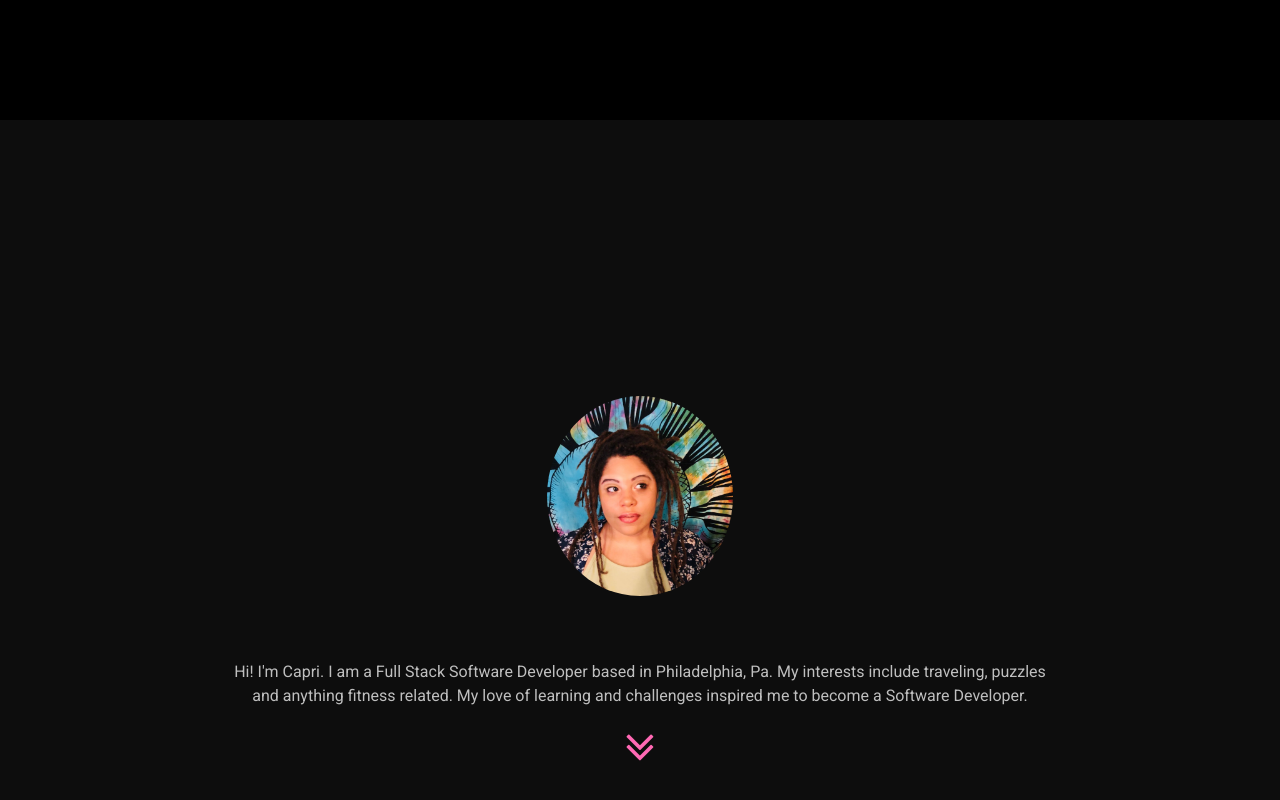
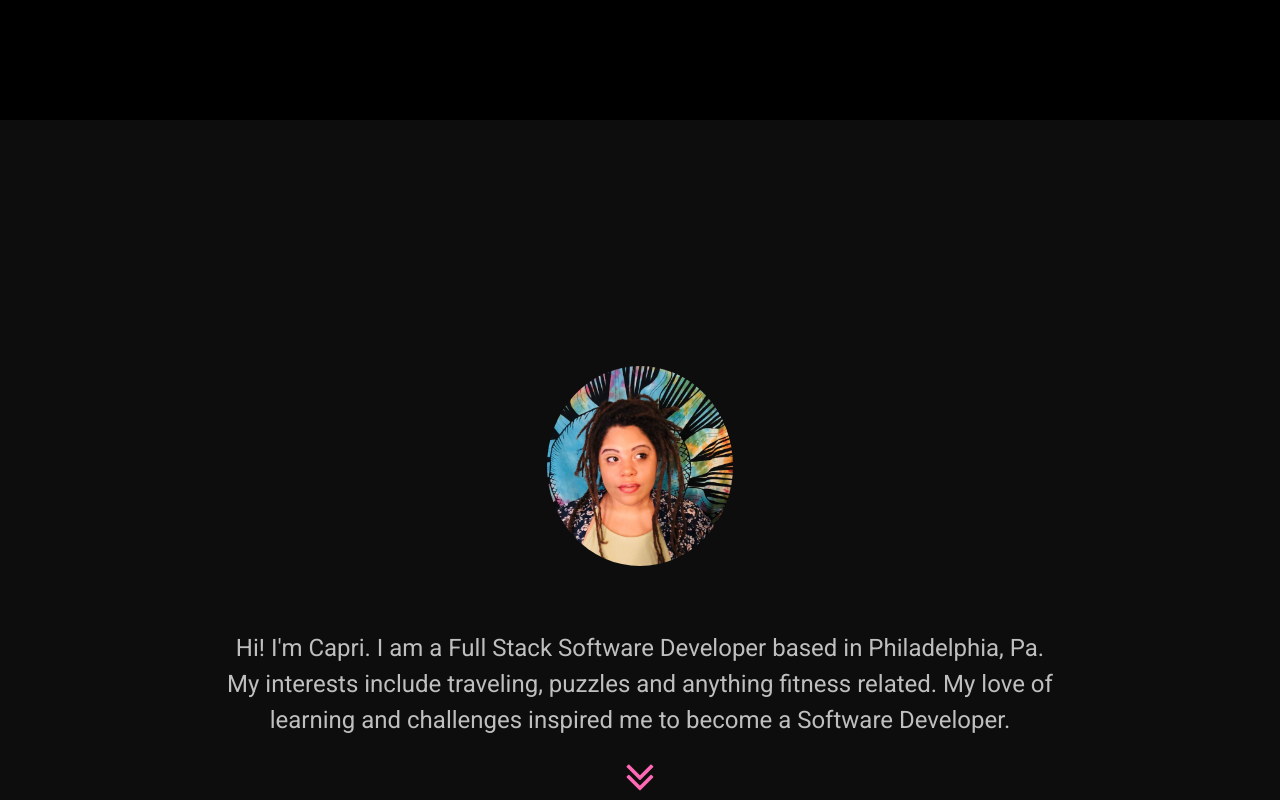
Before and after one commit to Capril1042/Portfolio, a React (Create React App) app in the folder portfolio/: page / in a window 1280 px wide. Shown: the part 680-1480 px from the top of the page. Built offline with nearby package versions, Linux system fonts and the light colour scheme; the HTML template or start-up script is replaced by a standard one; a web font is replaced by a local one.

Commit message:
organizes aboutme files

```diff
--- a/portfolio/src/App.js
+++ b/portfolio/src/App.js
@@ -1,7 +1,7 @@
 import React, { Component } from 'react';
 
 
-import AboutMePage from './Components/PageViews/AboutMePage'
+import AboutMePage from './Components/PageViews/AboutMe/AboutMePage'
 // import BlogPage from './Components/PageViews/BlogPage'
 import ContactPage from './Components/PageViews/ContactPage'
 import LandingPage from './Components/PageViews/LandingPage/LandingPage'
--- /dev/null
+++ b/portfolio/src/Components/PageViews/AboutMe/AboutMePage.js
@@ -0,0 +1,34 @@
+import React, { Component } from "react";
+import "../../main.css";
+import "./aboutme.css";
+
+let styled = {
+  fontSize: "48px",
+  color: "hotpink",
+  width: "100%"
+};
+
+const Pic = require("../../../assets/profilepic.jpg");
+
+class AboutMePage extends Component {
+  render() {
+    return (
+      <section id="about">
+        <div className="about">
+          <img className="myPic" src={Pic} />
+          <p>
+            Hi! I'm Capri. I am a Full Stack Software Developer based in
+            Philadelphia, Pa. My interests include traveling, puzzles and
+            anything fitness related. My love of learning and challenges
+            inspired me to become a Software Developer.{" "}
+          </p>
+          <a href="#projects">
+            <i className="fa fa-angle-double-down downiconB" style={styled} />
+          </a>
+        </div>
+      </section>
+    );
+  }
+}
+
+export default AboutMePage;
--- /dev/null
+++ b/portfolio/src/Components/PageViews/AboutMe/aboutme.css
@@ -0,0 +1,38 @@
+.about {
+  display: flex;
+  flex-direction: column;
+  flex-wrap: nowrap;
+  background-color: #0d0d0d;
+  width: 100vw;
+  height: 100vh;
+  text-align: center;
+  justify-content: center;
+  font-family: "Roboto";
+  color: #bfbfbf;
+  overflow: hidden;
+}
+
+.myPic {
+  display: flex;
+  margin-left: auto;
+  margin-right: auto;
+  width: auto;
+  height: 25%;
+  border-radius: 50%;
+  margin-top: 10%;
+}
+
+.about p {
+  width: 65%;
+  font-size: 1.5rem;
+  margin-left: auto;
+  margin-right: auto;
+  margin-top: 5%;
+  text-align: center;
+}
+
+@media only screen and (min-device-width: 200px) and (max-device-width: 600px) {
+  .about p {
+    font-size: 1rem;
+  }
+}
--- a/portfolio/src/Components/PageViews/AboutMePage.js
+++ /dev/null
@@ -1,35 +0,0 @@
-import React, { Component } from 'react';
-import '../main.css'
-
-let styled = {
-    fontSize:"48px",
-    color:"hotpink",
-    width: "100%",
-    }
-
-const Pic = require('../../assets/profilepic.jpg');
-
-class AboutMePage extends Component {
-    render(){
-        return(
-            <section id="about" >
-                <div className="about">
-                    <img className="myPic" src={Pic} />
-                        <p>Hi! I'm Capri. I am a Full Stack Software Developer based in Philadelphia, Pa.
-                        My interests include traveling, puzzles and anything fitness related.
-                        My love of learning and challenges inspired me to
-                        become a Software Developer. </p>
-                        {/* <p className="aboutme">Hi, my name is Capri. I am a Full Stack Software Delveoper, based out of Philadelphia, Pa.
-                        I enjoy traveling, puzzles, all things fitness and solving problems. My love of learning and challenges, inpired me to become
-                        a Software Developer.  </p> */}
-                        <a href="#projects">
-                            <i className="fa fa-angle-double-down downiconB" style={styled}>
-                            </i>
-                        </a>
-                </div>
-            </section>
-        );
-    }
-}
-
-export default AboutMePage;
--- a/portfolio/src/Components/main.css
+++ b/portfolio/src/Components/main.css
@@ -41,43 +41,6 @@ section {
 height:100vh;
 width:100vw;
 }
-
-/* about page */
-
-.about {
-  display:flex;
-  flex-direction: column;
-  flex-wrap: nowrap;
-  background-color: #0d0d0d;
-  width:100vw;
-  height:100vh;
-  text-align: center;
-  justify-content:center;
-  font-family: 'Roboto';
-  color: #bfbfbf;
-  overflow:hidden;
-  }
-
-.myPic {
-  display: flex;
-  margin-left: auto;
-  margin-right: auto;
-  width: auto;
-  height:25%;
-  border-radius:50%;
-  margin-top: 10%;
-}
-
-.about p {
-  width:65%;
-  font-size: 1rem;
-  margin-left: auto;
-  margin-right: auto;
-  margin-top: 5%;
-  text-align:center;
-}
-
-
 
 
 /* projects page */
@@ -371,9 +334,6 @@ iframe {
   margin-top: 10%;
 padding:10%;
 }
-.about p{
-  padding-top:5%
-}
 
  input[type=submit] {
     width: 100%;
```
